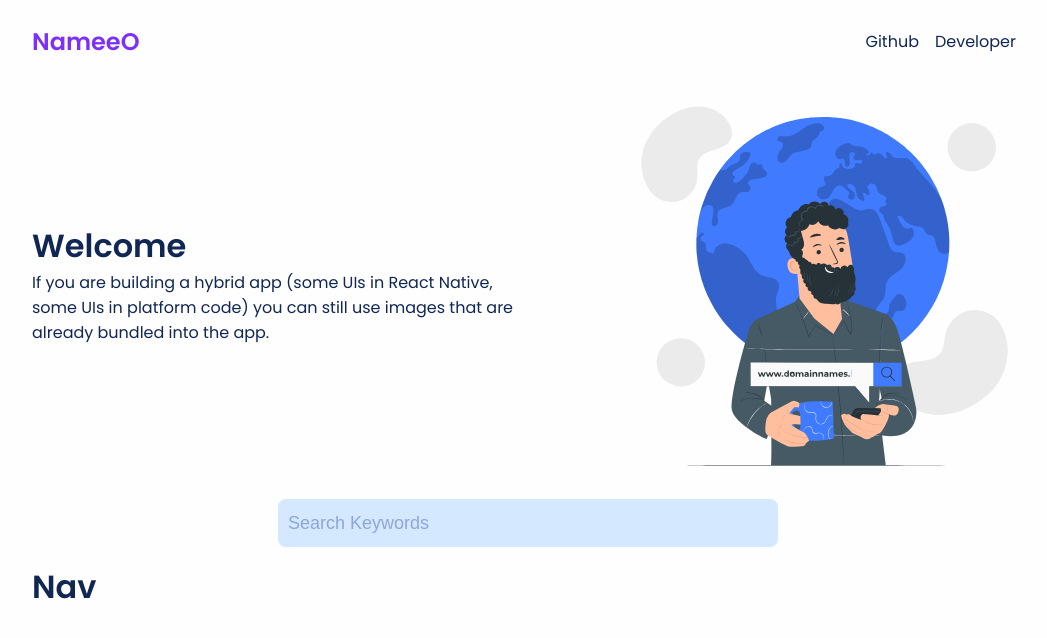
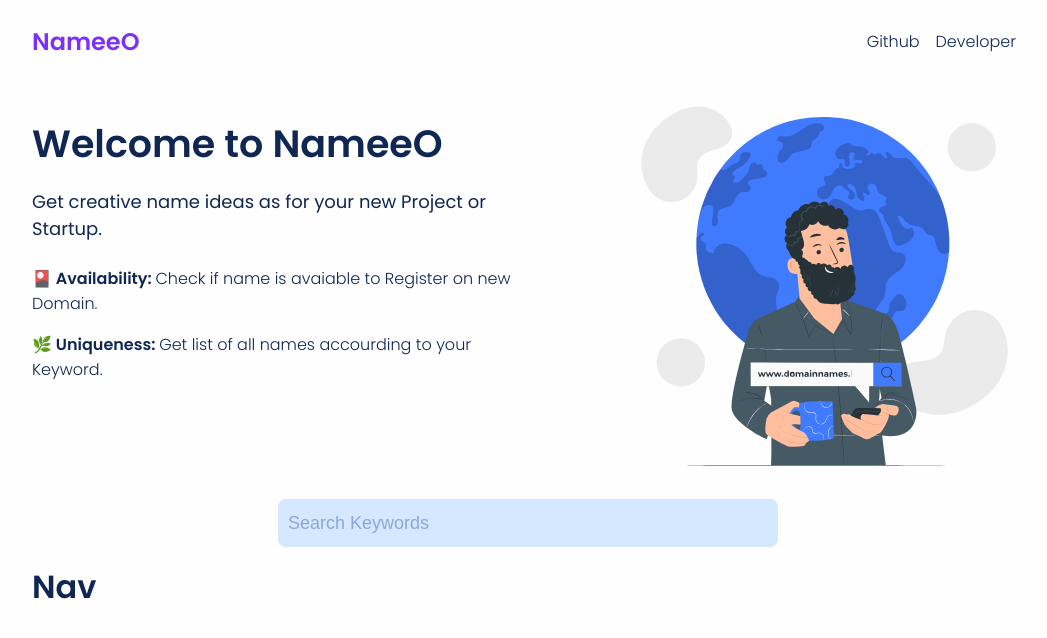
Before and after one commit to vaishnavme/nameeo, a React (Create React App) app: page / in a window 1280 px wide. Shown: the top 638 px of the page, without its empty margins (112-1159 px from the left). Built offline with nearby package versions, Linux system fonts and the light colour scheme.

Commit message:
Feat and Style Header

```diff
--- a/src/components/Header/Header.css
+++ b/src/components/Header/Header.css
@@ -5,6 +5,23 @@
 }
 .hero-description, .hero-illustration {
     width: 50%;
+}
+.hero-description {
+    align-self: flex-start;
+    margin-top: 2rem;
+}
+.hero-description h1 {
+    font-size: 38px;
+    font-weight: 600;
+}
+.hero-description .text {
+    margin: 1rem 0;
+    font-size: 18px;
+}
+ul li {
+    list-style: none;
+    padding: 0.5rem 0;
+    font-weight: 300;
 }
 .hero-illustration {
     display: flex;
--- a/src/components/Header/Header.js
+++ b/src/components/Header/Header.js
@@ -5,8 +5,16 @@ const Header = () => {
     return (
         <div className="header">
             <div className="hero-description">
-                <h1>Welcome</h1>
-                <p> If you are building a hybrid app (some UIs in React Native, some UIs in platform code) you can still use images that are already bundled into the app. </p>
+                <h1>Welcome to NameeO</h1>
+                <p className="text">Get creative name ideas as for your new Project or Startup.</p>
+                <ul className="features">
+                    <li>
+                        <p><b>🎴 Availability: </b> Check if name is avaiable to Register on new Domain.</p>
+                    </li>
+                    <li>
+                        <p><b>🌿 Uniqueness: </b> Get list of all names accourding to your Keyword.</p>
+                    </li>
+                </ul>
             </div>
             <div className="hero-illustration">
                 <img src={process.env.PUBLIC_URL + '/images/Hero.svg'} className="hero-img"></img>
```
Also changed, not shown: 1 other file (tests, documents, lock files or other folders).
